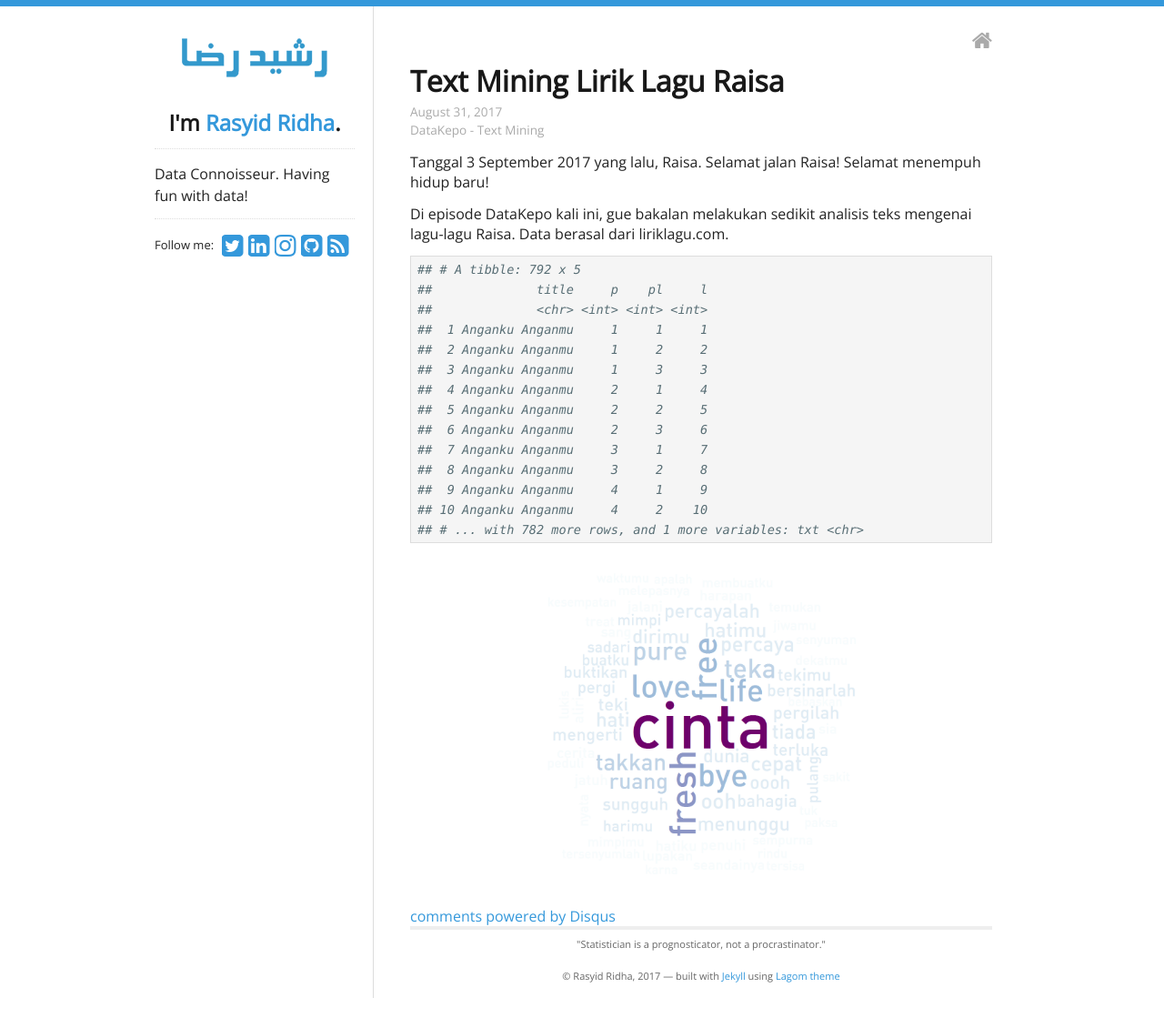
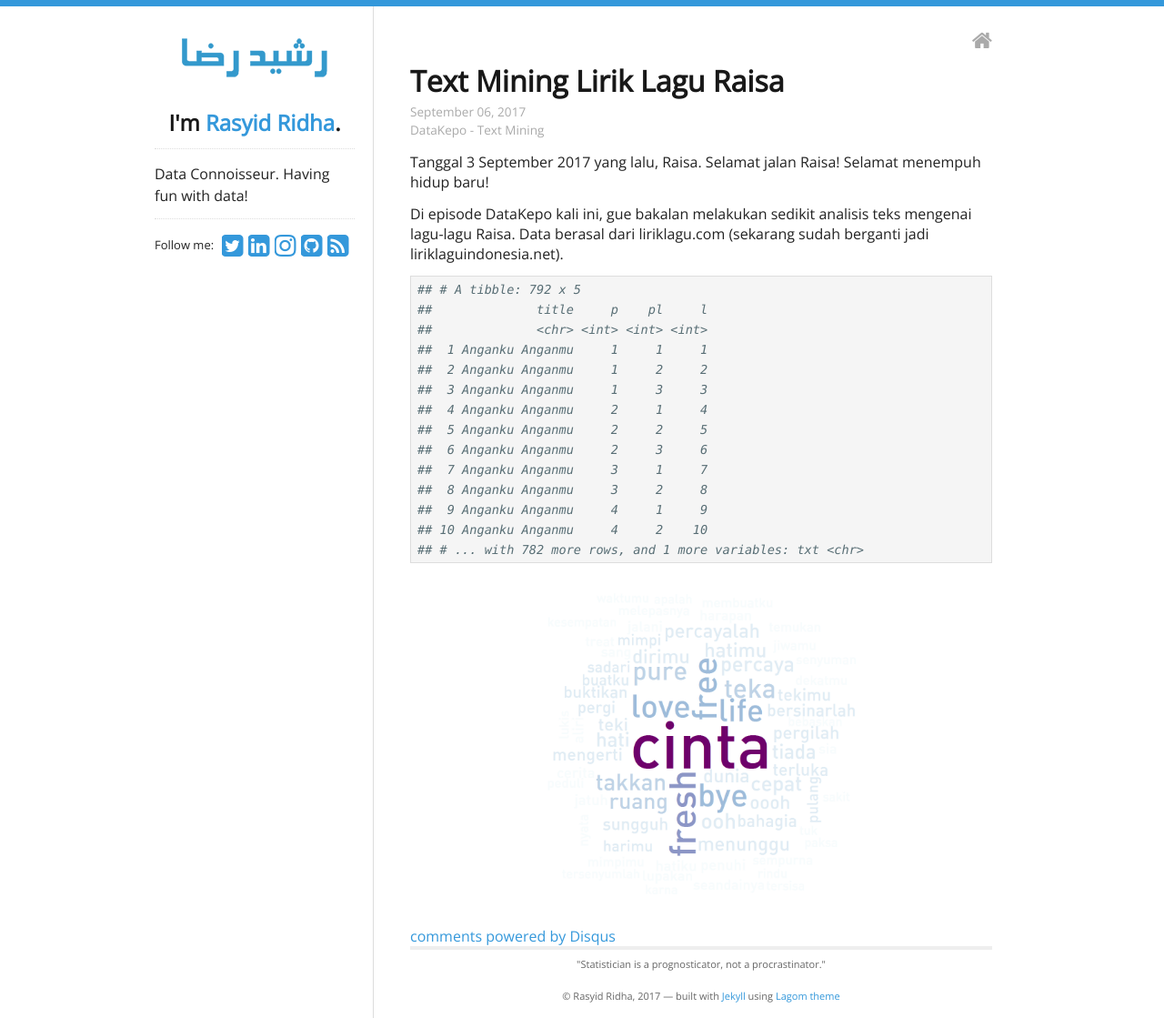
Before and after one commit to rasyidstat/rasyidstat.github.io, a Jekyll site: the page built from _posts/datakepo/2017-09-06-selamat-jalan-raisa.md, in a window 1280 px wide. Shown: the whole page at 91% size. Built offline with Jekyll 4.4.1, drawn with Linux system fonts in a browser that asks for light colours; nearby versions of some CDN libraries; comment, search, counter and statistics services are not loaded; before the commit the page ends 1097 px from its top, so only the background shows below that.

Commit message:
change date

````diff
--- a/_includes/meta.html
+++ b/_includes/meta.html
@@ -60,5 +60,5 @@
 {% elsif page.img %}
 <meta name="twitter:image" content="{{ site.url }}{{ page.img }}" />
 {% else %}
-<meta name="twitter:image" content="{{ site.url }}/logo.png" />
+<meta name="twitter:image" content="{{ site.url }}/images/mrr.png" />
 {% endif %}
--- a/_posts/datakepo/2017-08-31-selamat-jalan-raisa.md
+++ b/_posts/datakepo/2017-09-06-selamat-jalan-raisa.md
@@ -12,7 +12,7 @@ word-count: false
 
 Tanggal 3 September 2017 yang lalu, Raisa. Selamat jalan Raisa! Selamat menempuh hidup baru!
 
-Di episode DataKepo kali ini, gue bakalan melakukan sedikit analisis teks mengenai lagu-lagu Raisa. Data berasal dari liriklagu.com.
+Di episode DataKepo kali ini, gue bakalan melakukan sedikit analisis teks mengenai lagu-lagu Raisa. Data berasal dari liriklagu.com (sekarang sudah berganti jadi liriklaguindonesia.net).
 
 ```r
 ## # A tibble: 792 x 5
````
Also changed, not shown: _posts/2017-09-09-sql-vs-dplyr-tidyr.md (+1 -0 lines).
